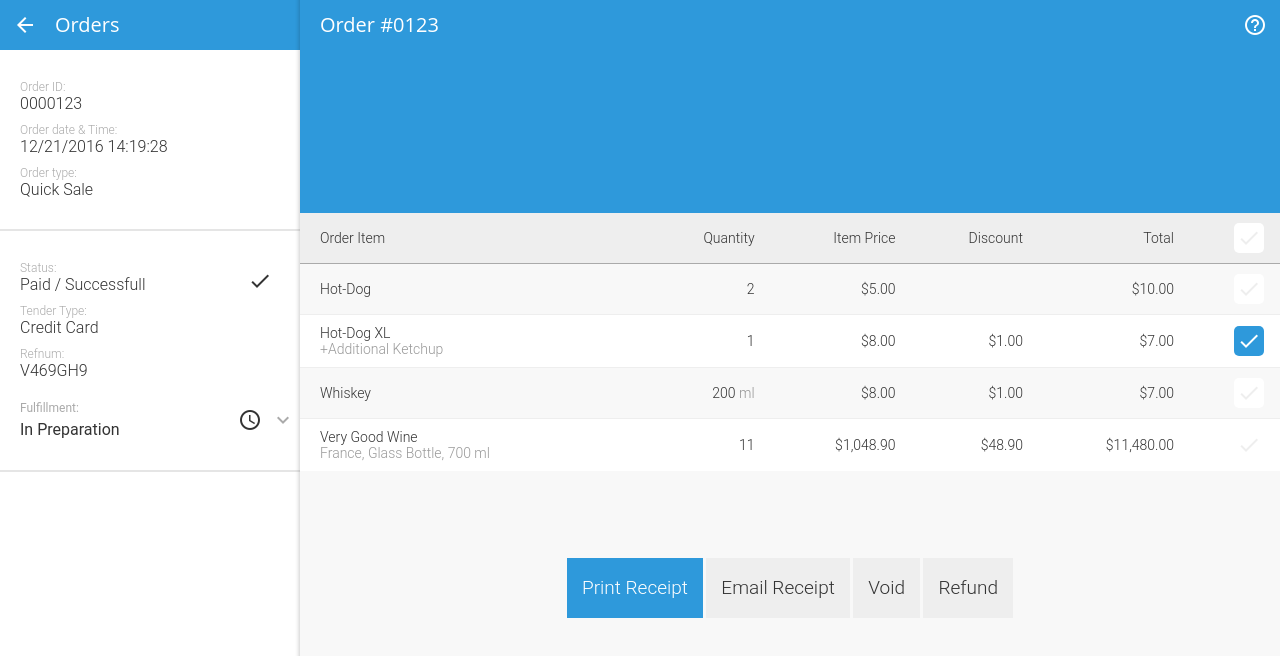
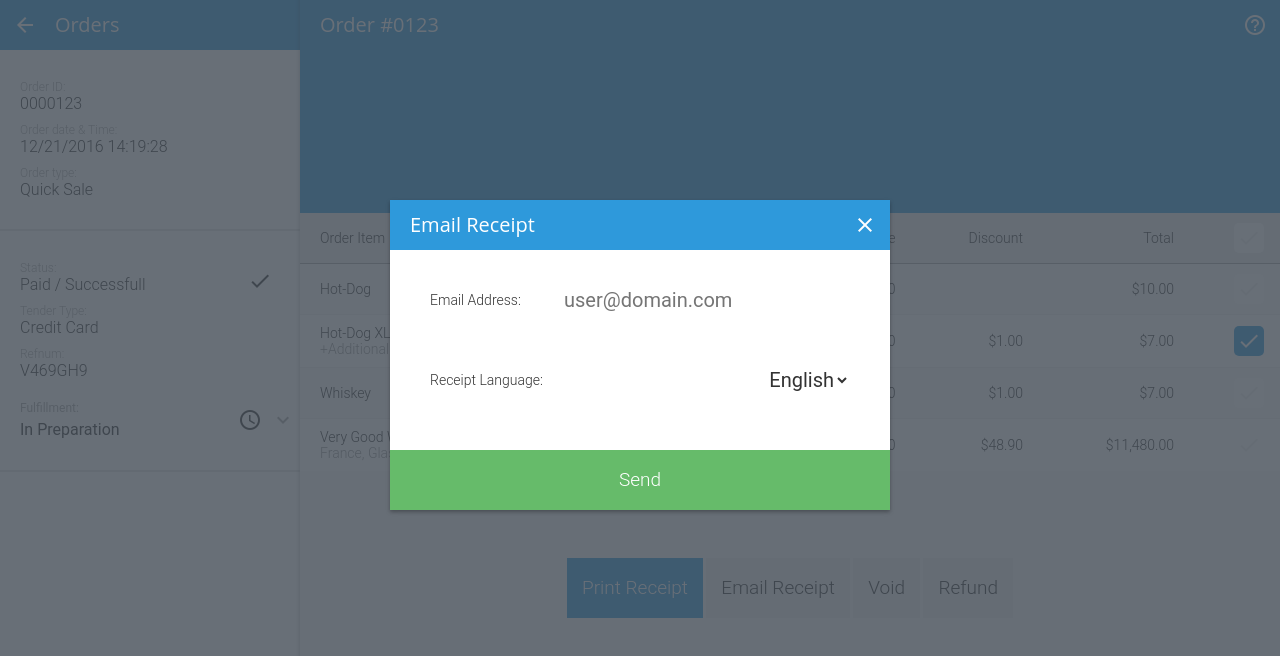
Before and after one commit to venya/b2b, a plain HTML site: page order.html in a window 1280 px wide. Both pictures are taken after a click on the button "Email Receipt". Shown: the top 656 px of the page. Drawn offline with nearby package versions, Linux system fonts and the light colour scheme; files whose address does not match are found by name.

Commit message:
Order details: Email receipt dialog box

```diff
--- a/order.html
+++ b/order.html
@@ -122,7 +122,7 @@
 
 			<section class="layout__row text-center">
 				<button class="btn btn-lg btn-primary">Print Receipt</button>
-				<button class="btn btn-lg btn-default">Email Receipt</button>
+				<button class="btn btn-lg btn-default" onclick="demoDialogOpen('email')">Email Receipt</button>
 				<button class="btn btn-lg btn-default">Void</button>
 				<button class="btn btn-lg btn-default">Refund</button>
 			</section>
@@ -130,6 +130,37 @@
 
 	</article>
 
+	<!-- Dialog: Send Email -->
+	<div class="dialog" id="email">
+		<div class="dialog__content">
+
+			<header class="header">
+				<div class="header__icons"><i class="btn icon icon-close dialog__close"></i></div>
+				<h1>Email Receipt</h1>
+			</header>
+
+			<div class="dialog__body">
+
+				<div class="fieldset fieldset-lg fieldset-standalone">
+					<label class="fieldset__label" for="emailAddr">Email Address:</label>
+					<input class="input input-lg fieldset__input" id="emailAddr" type="email" placeholder="user@domain.com" required="required">
+				</div>
+
+				<div class="fieldset fieldset-lg fieldset-standalone">
+					<label class="fieldset__label" for="receiptLang">Receipt Language:</label>
+					<select class="input input-lg fieldset__input text-right" id="receiptLang">
+						<option>English</option>
+						<option>French</option>
+						<option>Russian</option>
+					</select>
+				</div>
+
+			</div>
+			<button class="btn btn-block btn-success btn-lg dialog__close">Send</button>
+		</div>
+	</div>
+	<div class="dialog__mask"></div>
+
 	<!-- Dialog: Help Panel -->
 	<link rel="import" href="inc/help.html" onload="demoTemplate(this)">
 
```
